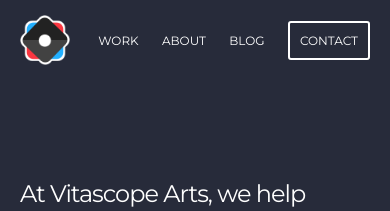
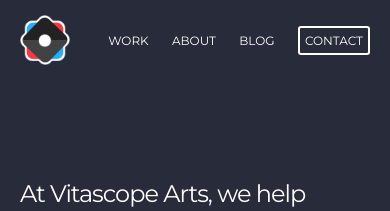
Before and after one commit to cmuellerrr/vitascope, a Jekyll site: the page built from index.html, in a window 390 px wide. Shown: the top 211 px of the page. Built offline with Jekyll 4.4.1, drawn with Linux system fonts in a browser that asks for light colours; nearby versions of some CDN libraries; some web fonts are replaced.

Commit message:
fixed mobile header sizing

```diff
--- a/css/custom.css
+++ b/css/custom.css
@@ -236,6 +236,10 @@ a.btn:hover {
 
     .nav-list li {
         margin-left: 20px;
+    }
+
+    .nav-list .btn {
+        padding: 5px;
     }
 
 }
```
